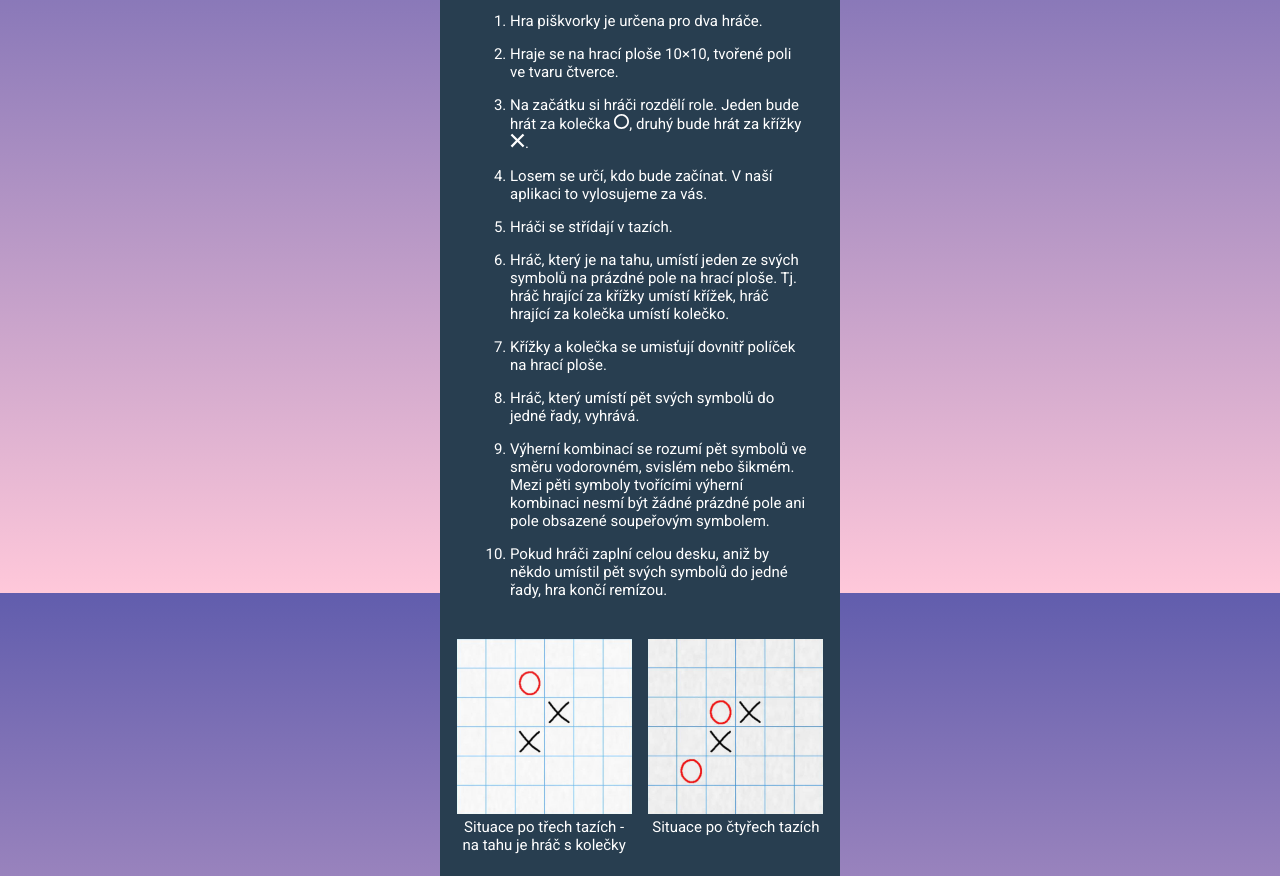
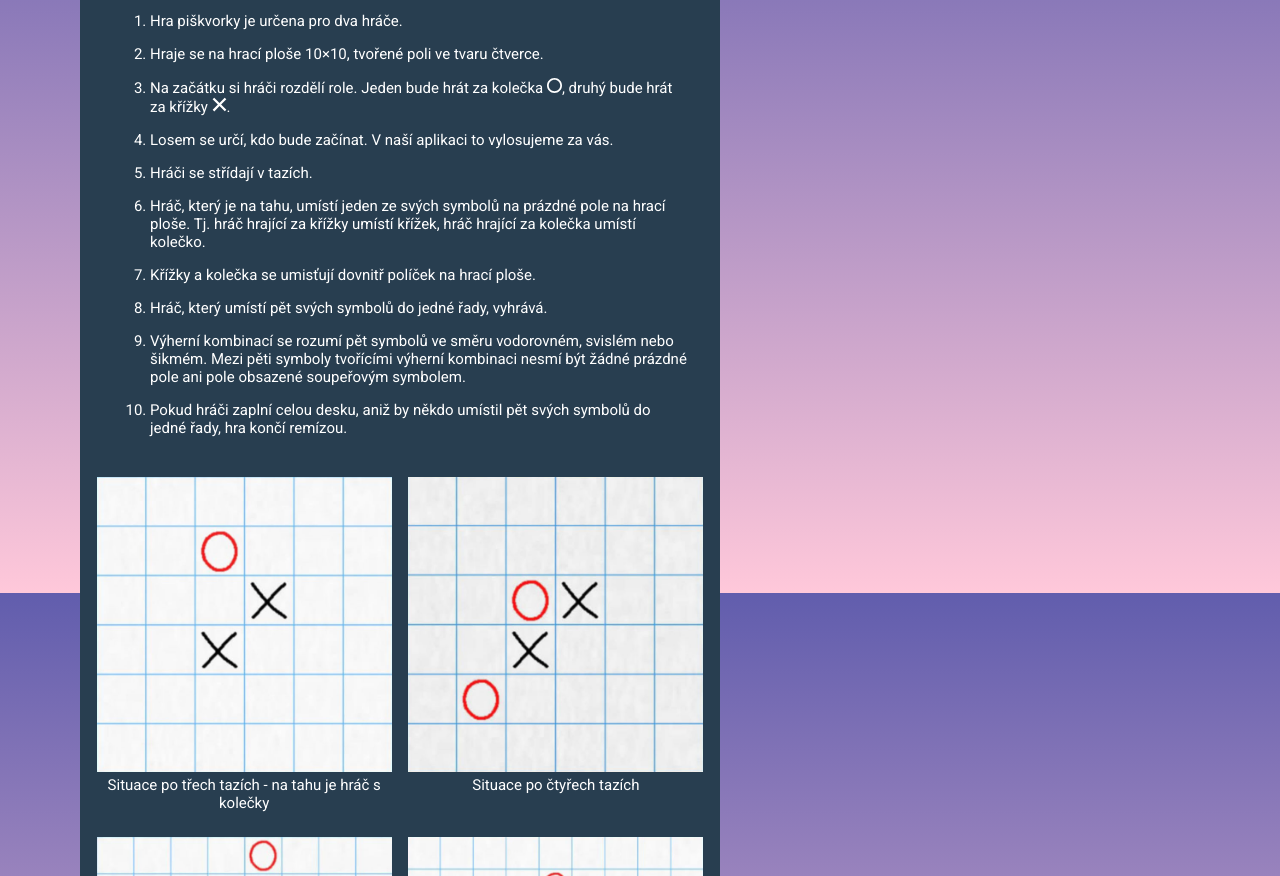
Before and after one commit to sarkafa/piskvorky, a plain HTML site: page pravidla.html in a window 1280 px wide. Shown: the part 207-1083 px from the top of the page. Drawn offline with Linux system fonts and the light colour scheme.

Commit message:
uprava ukolu 2

```diff
--- a/styly.css
+++ b/styly.css
@@ -18,7 +18,6 @@ h1 {
   background-color: #283e50;
   color: white;
   width: 400px;
-  flex-grow: 1;
   flex-direction: column;
   align-items: stretch;
   margin: auto;
@@ -29,9 +28,11 @@ h1 {
   font-size: 15px;
 }
 
-.box .index {
-  width: auto;
-  max-width: 600px;
+.pravidla {
+  /* width: auto; */
+  width: 800px;
+  max-width: 100%;
+  flex-grow: 1;
 }
 
 .telo {
@@ -101,7 +102,7 @@ figcaption {
     flex-basis: calc((100% - 50px) / 2);
     /* flex-basis: 40%; */
     margin: 0px;
-    flex-grow: 0;
+    flex-grow: ;
     margin-bottom: 25px;
   }
 }
```
Also changed, not shown: index.html (+1 -0 lines).
